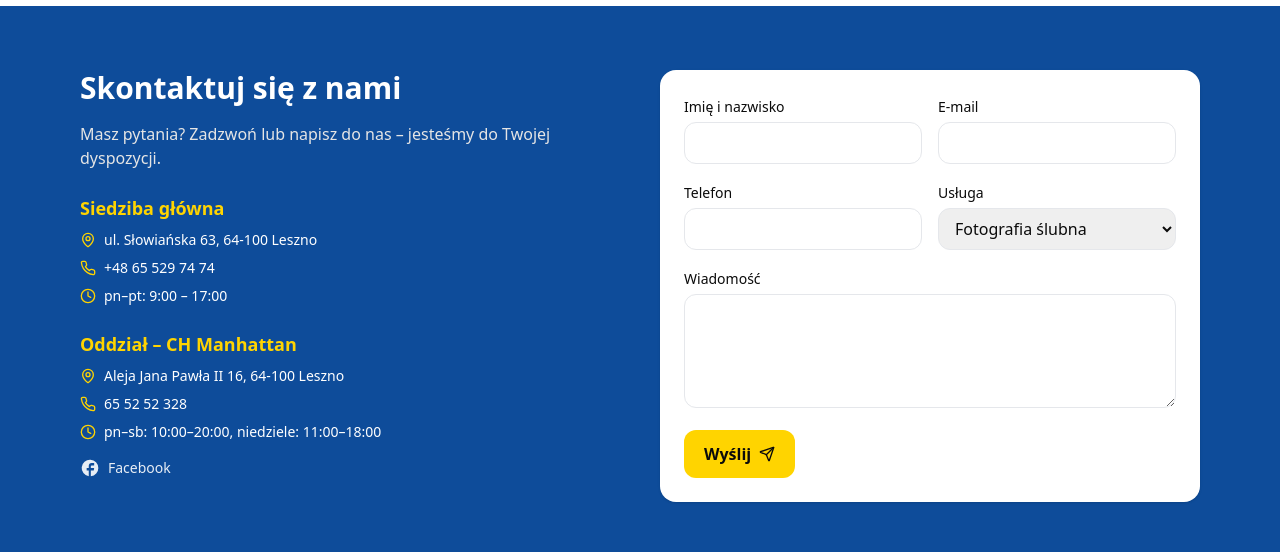
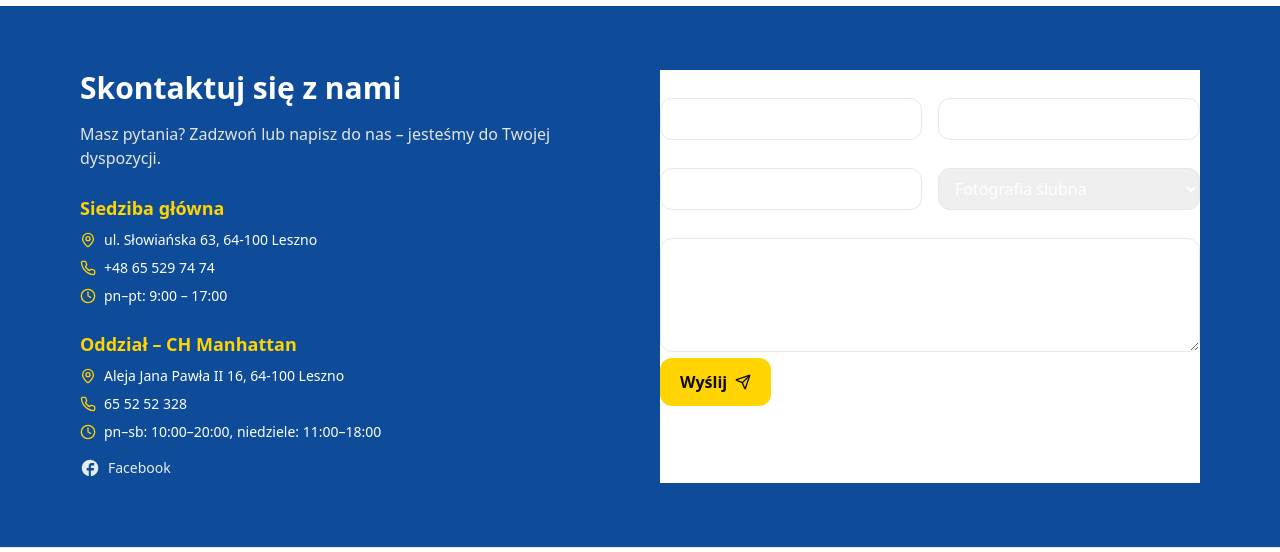
Before and after one commit to PiotrWaza/fotowaza, a React (Vite) app: page / in a window 1280 px wide. Shown: the part 3124-3676 px from the top of the page. Built offline with nearby package versions, Linux system fonts and the light colour scheme.

Commit message:
Update App.tsx

```diff
--- a/src/App.tsx
+++ b/src/App.tsx
@@ -262,7 +262,7 @@ export default function FotoWazaHome() {
             </div>
           </div>
 
-          <form onSubmit={handleSubmit} className="bg-white text-[#0B0B0B] rounded-2xl p-6 shadow space-y-4">
+          <form action="https://formspree.io/f/mwkjanlb" method="POST" className="bg-white ...">
             <div className="grid sm:grid-cols-2 gap-4">
               <div>
                 <label className="text-sm font-medium">Imię i nazwisko</label>
```
